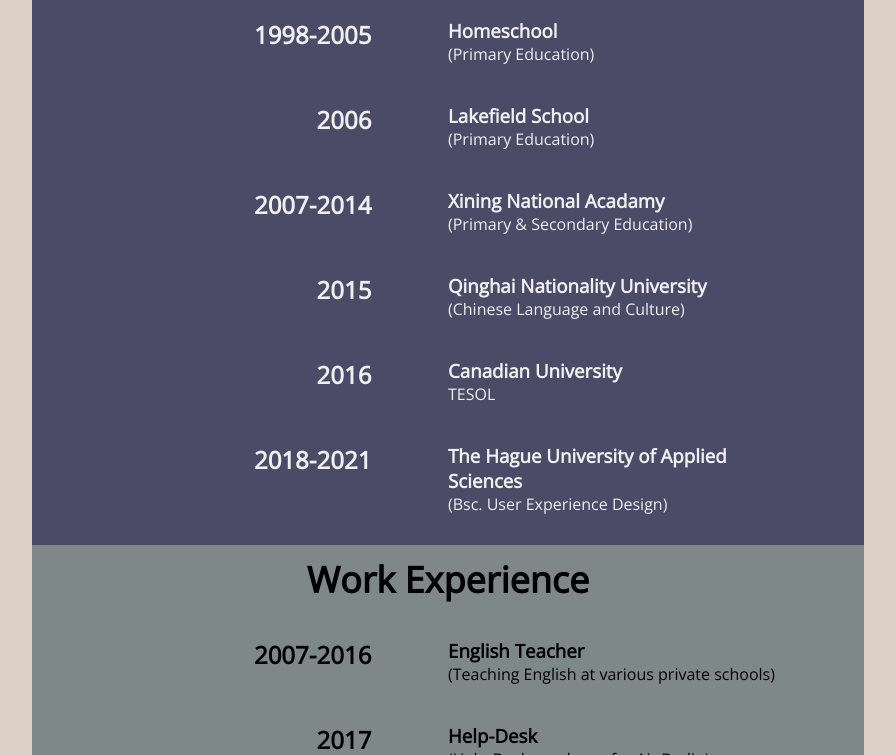
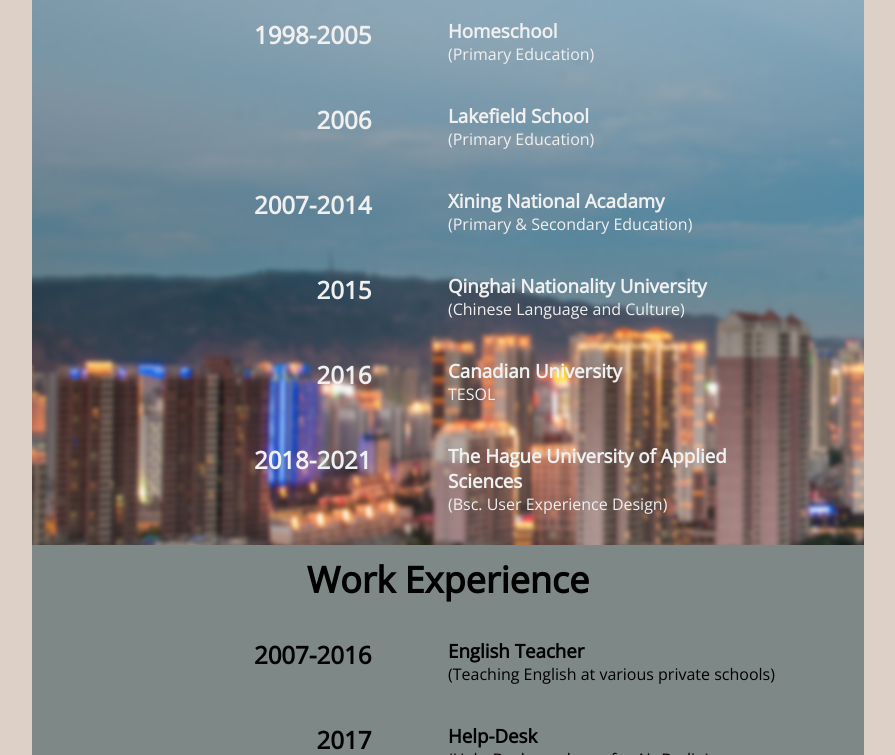
Before and after one commit to UXDSkillslab1718/4-final-assignment-challenge-sofiabhutia, a plain HTML site: page Index.html in a window 1280 px wide. Shown: the part 635-1390 px from the top of the page, without its empty margins (192-1087 px from the left). Drawn offline with nearby package versions, Linux system fonts and the light colour scheme.

Commit message:
commit 5
added image, and some other small fixes

```diff
--- a/Index.html
+++ b/Index.html
@@ -32,6 +32,7 @@
 
 	</section>
 	<section class="education">
+		<section class="educationBackground"></section>
 			<section class="containerTitle">
 				<h1>Previous Education</h1>
 			</section>
@@ -95,7 +96,6 @@
 					<h1>The Hague University of Applied Sciences</h1>
 					<p>(Bsc. User Experience Design)</p>
 				</div>
-
 			</section>
 	</section>
 	<section class="workExperience">
--- a/stylesheet.css
+++ b/stylesheet.css
@@ -80,7 +80,20 @@
 	background-color: #4B4A67;
 	display: block;
 	position: relative;
+	overflow: hidden;
+}
 
+.educationBackground {
+	width: 120%;
+	height: 640px;
+	margin: 0 auto;
+	background-color: #4B4A67;
+	display: block;
+	position: absolute;
+	filter: blur(2px);
+	background-image: url(images/xining.jpg);
+	margin-left: -40px;
+	margin-top: -10px;
 }
 
 .education h1 {
```
Lines whose indentation alone changed are shown as unchanged.
